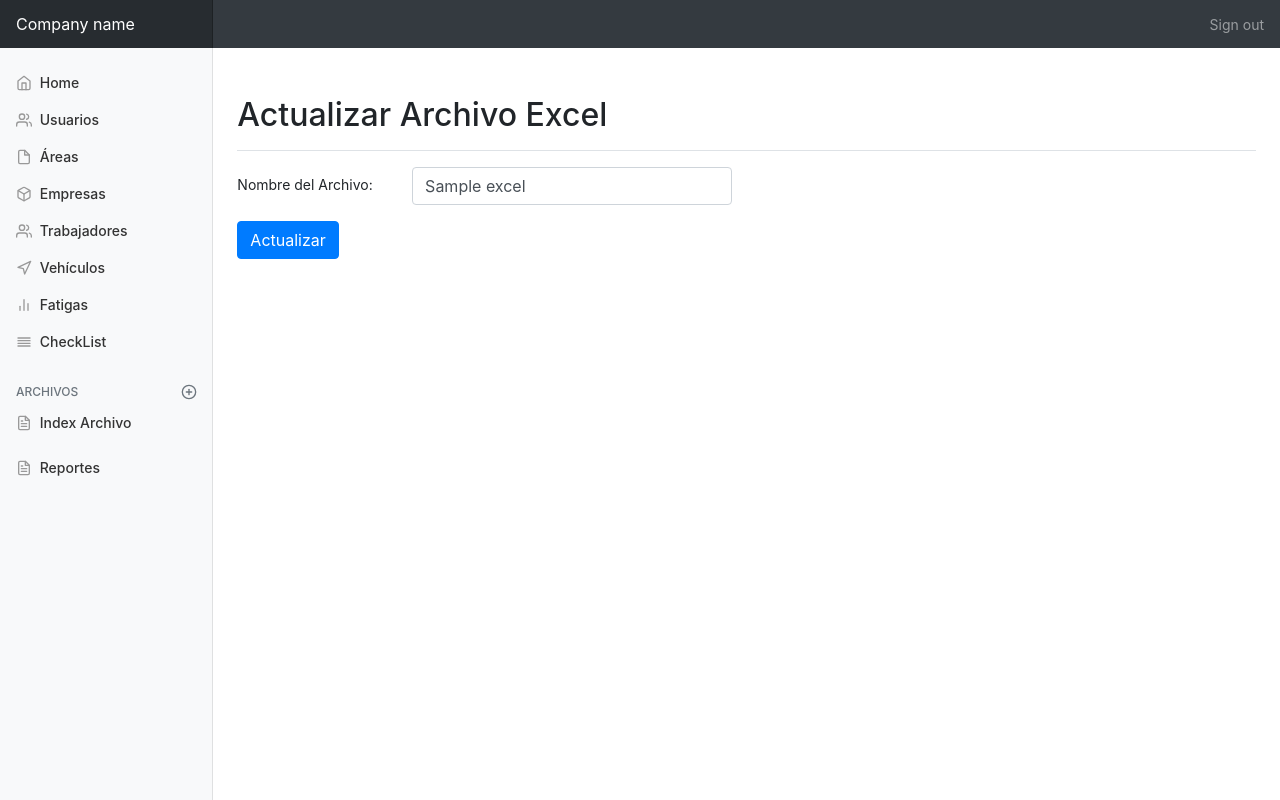
After one commit to IamContrerasA/Proyecto2TrabajadoresVehiculosGAMT, a Django app: page /excel/db/edit/1 in a window 1280 px wide. The commit adds this page. Run offline with Django 3.2, Linux system fonts and the light colour scheme; a user stored in the database is signed in; tables that the repository leaves empty hold one stand-in row (values such as "Sample post"); some libraries are stand-ins or nearby versions.

Commit message:
add edit and delete to files

```diff
--- a/ExcelApp/models.py
+++ b/ExcelApp/models.py
@@ -106,7 +106,7 @@ class PlacaArchivos(models.Model):
 
 class ProgramacionGeneral(models.Model):
   ea = models.CharField(max_length=10, null=True)
-  excel = models.ForeignKey(Excel, on_delete=models.PROTECT, null=True)
+  excel = models.ForeignKey(Excel, on_delete=models.CASCADE, null=True)
   contratista = models.ForeignKey(Contratista, on_delete=models.PROTECT, null=True)
   transporte = models.ForeignKey(Transporte, on_delete=models.PROTECT, null=True)
   modalidad_ingreso = models.ForeignKey(ModalidadIngreso, on_delete=models.PROTECT, null=True)
@@ -150,7 +150,7 @@ class Lugar(models.Model):
 
 class Observaciones(models.Model):
 
-  programacion_general_id = models.ForeignKey(ProgramacionGeneral, on_delete=models.PROTECT, null=True)
+  programacion_general_id = models.ForeignKey(ProgramacionGeneral, on_delete=models.CASCADE, null=True)
   descripcion = models.CharField(max_length=250, null=True)
   accion_plan = models.CharField(max_length=250, null=True)
   estado = models.ForeignKey(Estado, on_delete=models.PROTECT, null=True)
--- /dev/null
+++ b/ExcelApp/templates/e_edit.html
@@ -0,0 +1,36 @@
+{% extends "base.html" %}
+
+{% load static %}
+
+{% block content %}
+
+<link href="{% static '/css/gift.css' %}" rel="stylesheet">
+
+<div style="display: none;" class="show_loader" id="id_show_loader">
+  <h1 >PROCESANDO EXCEL...</h1>
+  <div class="loader">
+  </div>
+
+</div>
+
+<div class="show_content_forms" id="id_show_content_forms">
+  <div class="d-flex justify-content-between flex-wrap flex-md-nowrap align-items-center pt-3 pb-2 mb-3 border-bottom">
+    <h1 class="h2">Actualizar Archivo Excel</h1>
+  </div>
+
+  <form method = "post" enctype="multipart/form-data" action="/excel/db/update/{{excel.id}}">
+  {% csrf_token %}
+
+    <div class="form-group row">
+      <label class="col-sm-2 col-form-label">Nombre del Archivo:</label>
+      <div class="col-sm-4">
+        <input type="text" name="name" class="form-control" id="id_name" required value="{{excel.name}}"/>
+      </div>
+    </div>
+
+    <button id="id_submit" type="submit" class="btn btn-primary">Actualizar </button>
+
+  </form>
+</div>
+
+{% endblock %}
--- a/ExcelApp/templates/e_index.html
+++ b/ExcelApp/templates/e_index.html
@@ -49,6 +49,10 @@
 			<td>{% load tz %}{{ file.created_at| timezone:'America/Lima' }}</td>
 			<td>
 				<a href="/excel/db/{{ file.id }}" class="btn btn-primary btn-sm" >CONSULTAS</a>
+				{% if user.get_role.id < 3 %}
+					<a href="/excel/db/edit/{{ file.id }}" class="btn btn-primary btn-sm" >EDITAR</a>
+					<a href="/excel/db/delete/{{ file.id }}" class="btn btn-danger btn-sm" onclick="return confirm('ESTAS SEGURO QUE DESEA BORRAR EL ARCHIVO?')">BORRAR</a>
+				{% endif %}
 			</td>
 
 			<!--
--- a/ExcelApp/urls.py
+++ b/ExcelApp/urls.py
@@ -11,6 +11,9 @@ urlpatterns = [
     path('index',views.index, name="ExcelIndex"),
 
     path('db/<int:id>', views.db),
+    path('db/edit/<int:id>', views.edit),
+    path('db/update/<int:id>', views.update),
+    path('db/delete/<int:id>', views.destroy),
 
     path('db/<int:id>/fatiga_modal/<int:id2>',views.fatiga_modal),
     path('db/<int:id>/declaracion_modal/<int:id2>',views.declaracion_modal),
--- a/ExcelApp/views.py
+++ b/ExcelApp/views.py
@@ -36,6 +36,29 @@ def create(request):
         return redirect('/excel/index')
 
     return render(request,'e_new.html')
+
+def edit(request, id):
+    if not request.user.is_authenticated or request.user.role.id >= 3:
+        return redirect("/")
+    excel = Excel.objects.get(id=id)
+    return render(request,'e_edit.html', {'excel':excel})
+
+def update(request, id):
+    if not request.user.is_authenticated or request.user.role.id >= 3:
+        return redirect("/")
+    excel = Excel.objects.filter(id=id).update(name = request.POST['name'])
+    return redirect("/excel/index")
+
+def destroy(request, id):
+    if not request.user.is_authenticated or request.user.role.id >= 3:
+        return redirect("/")
+    excel = Excel.objects.get(id=id)
+    fecha = str(timezone.localtime(excel.created_at))
+    fecha = fecha[:fecha.rfind(' ')]
+    excel.delete()
+    PlacaArchivos.objects.filter(date = fecha).delete()
+    ConductorArchivos.objects.filter(date = fecha).delete()
+    return redirect("/excel/index")
 
 def index(request):
     if not request.user.is_authenticated or request.user.role.id == 4 or request.user.role.id >= 6:
```
